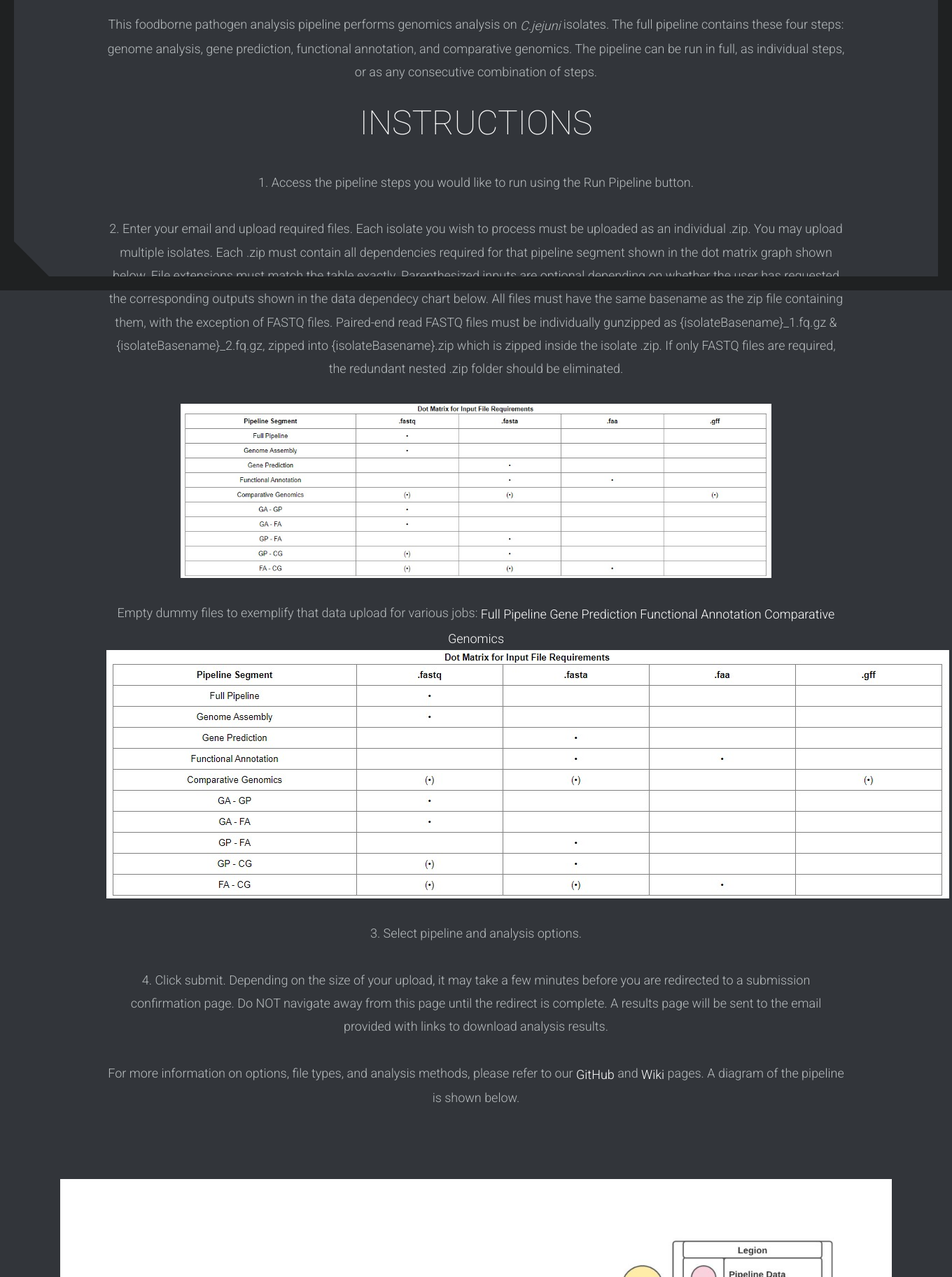
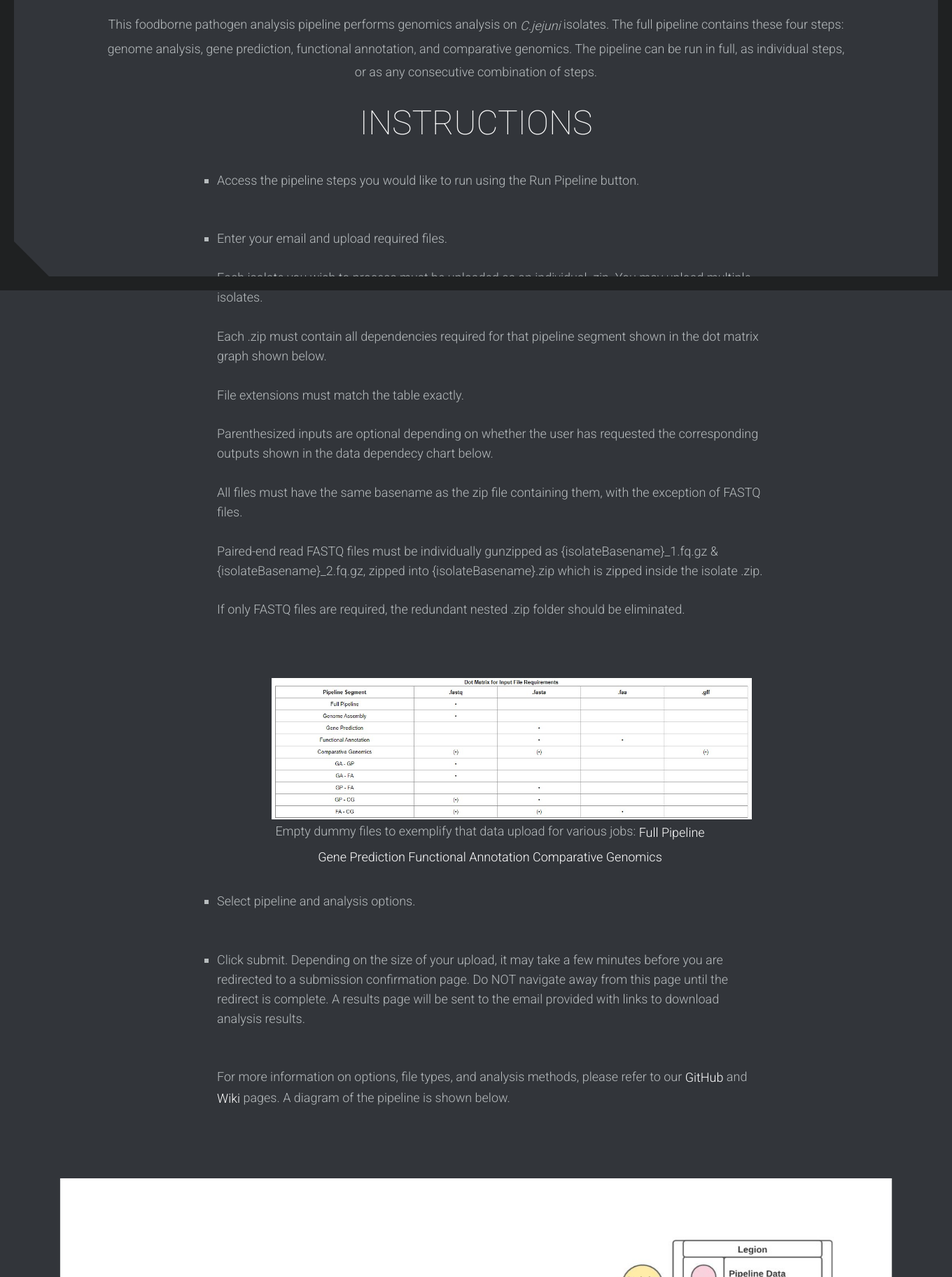
Before and after one commit to taylorSci/BIOL-7210_Predictive-web-server, a Django app: page /fbp/info/ in a window 1360 px wide. Shown: the part 385-2210 px from the top of the page at 70% size. Run offline with Django 3.2, Linux system fonts and the light colour scheme; some libraries are stand-ins or nearby versions.

Commit message:
bullet list instructions (#56)

```diff
--- a/django/foodbornePathogen/templates/foodbornePathogen/info.html
+++ b/django/foodbornePathogen/templates/foodbornePathogen/info.html
@@ -12,38 +12,40 @@
 	<main>
 	<div class="home-intro text-center">
 				<h2 class="welcome-title animated fadeInLeft">Pipeline Information</h2>
-				<p class="animated fadeInRight">This foodborne pathogen analysis pipeline performs genomics analysis on <i style="font-style: italic;">C.jejuni</i> isolates. The full pipeline contains these four steps: genome analysis, gene prediction, functional annotation, and comparative genomics. The pipeline can be run in full, as individual steps, or as any consecutive combination of steps.</p>
+				<p class="animated fadeInRight">This foodborne pathogen analysis pipeline performs genomics analysis on <i style="font-style: italic;">C.jejuni</i> isolates. The full pipeline contains these four steps: genome analysis, gene prediction, functional annotation, and comparative genomics. The pipeline can be run in full, as individual steps, or as any consecutive combination of steps. </p>
 				<h2 class="welcome-title animated fadeInLeft">Instructions</h2>
-				<p class="animated fadeInRight">
-					1. Access the pipeline steps you would like to run using the Run Pipeline button.
+				</div><!----><div class="home-intro text-left"  style="margin-left:250px; margin-right:250px; font-size:120%;">
+				<p class="animated fadeInRight" style="text-align:right; line-height:0px;">
+				<ul class="animated fadeInRight" style="list-style-type:square; margin-top:-70px;">
+					<li>Access the pipeline steps you would like to run using the Run Pipeline button.</li>
 					<br></br>
-					2. Enter your email and upload required files.
-					Each isolate you wish to process must be uploaded as an individual .zip. You may upload multiple isolates.
-					Each .zip must contain all dependencies required for that pipeline segment shown in the dot matrix graph shown below.
-					File extensions must match the table exactly.
-					Parenthesized inputs are optional depending on whether the user has requested the corresponding outputs shown in the data dependecy chart below.
-					All files must have the same basename as the zip file containing them, with the exception of FASTQ files.
-					Paired-end read FASTQ files must be individually gunzipped as {isolateBasename}_1.fq.gz & {isolateBasename}_2.fq.gz, zipped into {isolateBasename}.zip which is zipped inside the isolate .zip.
-					If only FASTQ files are required, the redundant nested .zip folder should be eliminated.
+					<li>Enter your email and upload required files. <br></br>
+					Each isolate you wish to process must be uploaded as an individual .zip. You may upload multiple isolates. <br></br>
+					Each .zip must contain all dependencies required for that pipeline segment shown in the dot matrix graph shown below. <br></br>
+					File extensions must match the table exactly. <br></br>
+					Parenthesized inputs are optional depending on whether the user has requested the corresponding outputs shown in the data dependecy chart below. <br></br>
+					All files must have the same basename as the zip file containing them, with the exception of FASTQ files. <br></br>
+					Paired-end read FASTQ files must be individually gunzipped as {isolateBasename}_1.fq.gz & {isolateBasename}_2.fq.gz, zipped into {isolateBasename}.zip which is zipped inside the isolate .zip. <br></br>
+					If only FASTQ files are required, the redundant nested .zip folder should be eliminated. <br></br>
+					</li>
 					<br></br>
-		<p style="text-align:center;"><img src="{% static 'foodbornePathogen/img/FileTypes.jpg' %}" alt = "File Type Matrix" class="center" width=80%>
+		<p style="text-align:center;"><img src="{% static 'foodbornePathogen/img/FileTypes.jpg' %}" alt = "File Type Matrix" class="center" width=110%>
+					Empty dummy files to exemplify that data upload for various jobs:
+					<a href="static/dummy/GA/isolateName.zip">Full Pipeline</a>
+					<a href="static/dummy/GP/isolateName.zip">Gene Prediction</a>
+					<a href="static/dummy/FA/isolateName.zip">Functional Annotation</a>
+					<a href="static/dummy/CG/isolateName.zip">Comparative Genomics</a>
 					<br></br>
-					Empty dummy files to exemplify that data upload for various jobs:
-						<a href="static/dummy/GA/isolateName.zip">Full Pipeline</a>
-						<a href="static/dummy/GP/isolateName.zip">Gene Prediction</a>
-						<a href="static/dummy/FA/isolateName.zip">Functional Annotation</a>
-						<a href="static/dummy/CG/isolateName.zip">Comparative Genomics</a>
-		<p style="text-align:center;"><img src="{% static 'foodbornePathogen/img/FileTypes.jpg' %}" alt = "File Type Matrix" class="center">
+					<li>Select pipeline and analysis options.</li>
 					<br></br>
-					3. Select pipeline and analysis options.
-					<br></br>
-					4. Click submit. Depending on the size of your upload, it may take a few minutes before you are redirected to a submission confirmation page. Do NOT navigate away from this page until the redirect is complete.
-					A results page will be sent to the email provided with links to download analysis results.
+					<li>Click submit. Depending on the size of your upload, it may take a few minutes before you are redirected to a submission confirmation page. Do NOT navigate away from this page until the redirect is complete.
+					A results page will be sent to the email provided with links to download analysis results.</li>
 					<br></br>
 					For more information on options, file types, and analysis methods, please refer to our <a href="https://github.gatech.edu/comgenomics2021/Team1-WebServer">GitHub</a> and <a href="https://compgenomics2021.biosci.gatech.edu/Team_I_Webserver">Wiki</a> pages. A diagram of the pipeline is shown below.
 				</p>
 			</div>
 		<p style="text-align:center;"> <img src="{% static 'foodbornePathogen/img/pipeline.jpg' %}" alt="pipeline" class="center" width=90%>
+		</ul>
 	</main>
 {% endblock %}
 </body>
```
